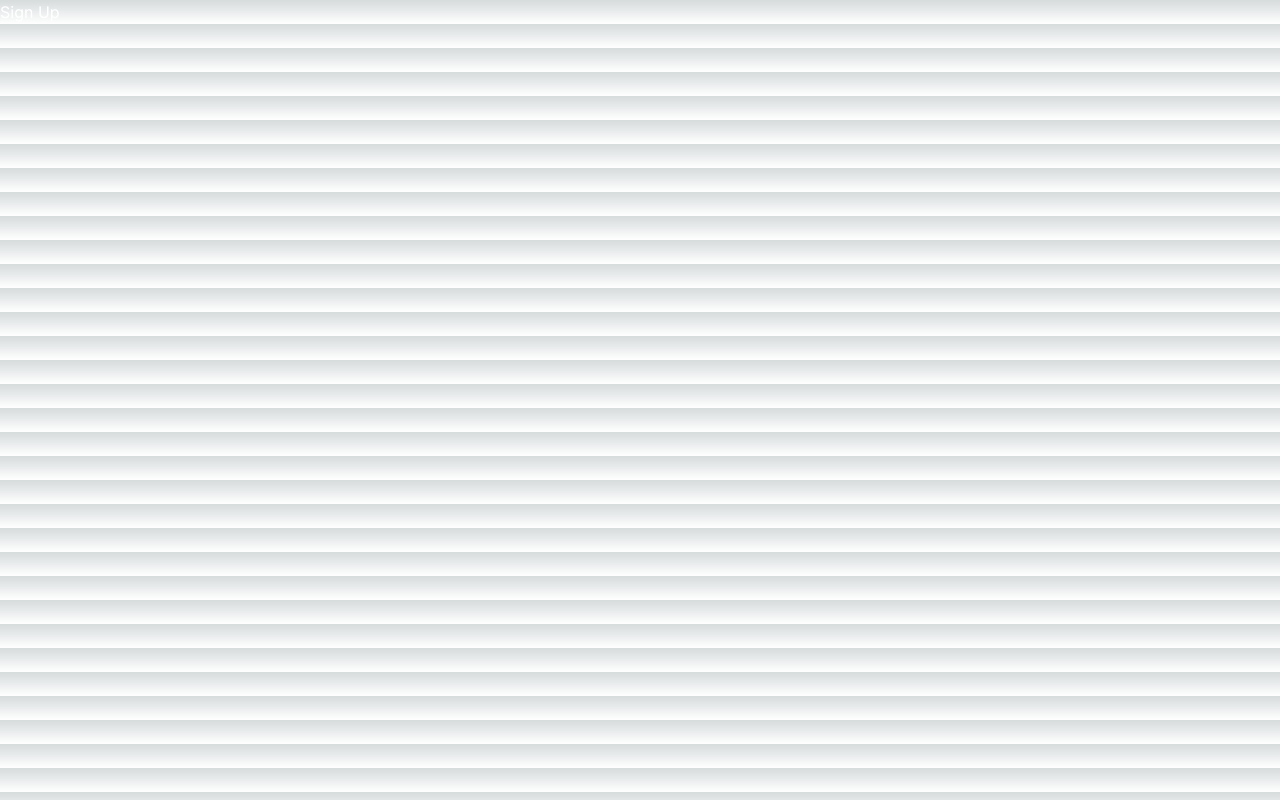
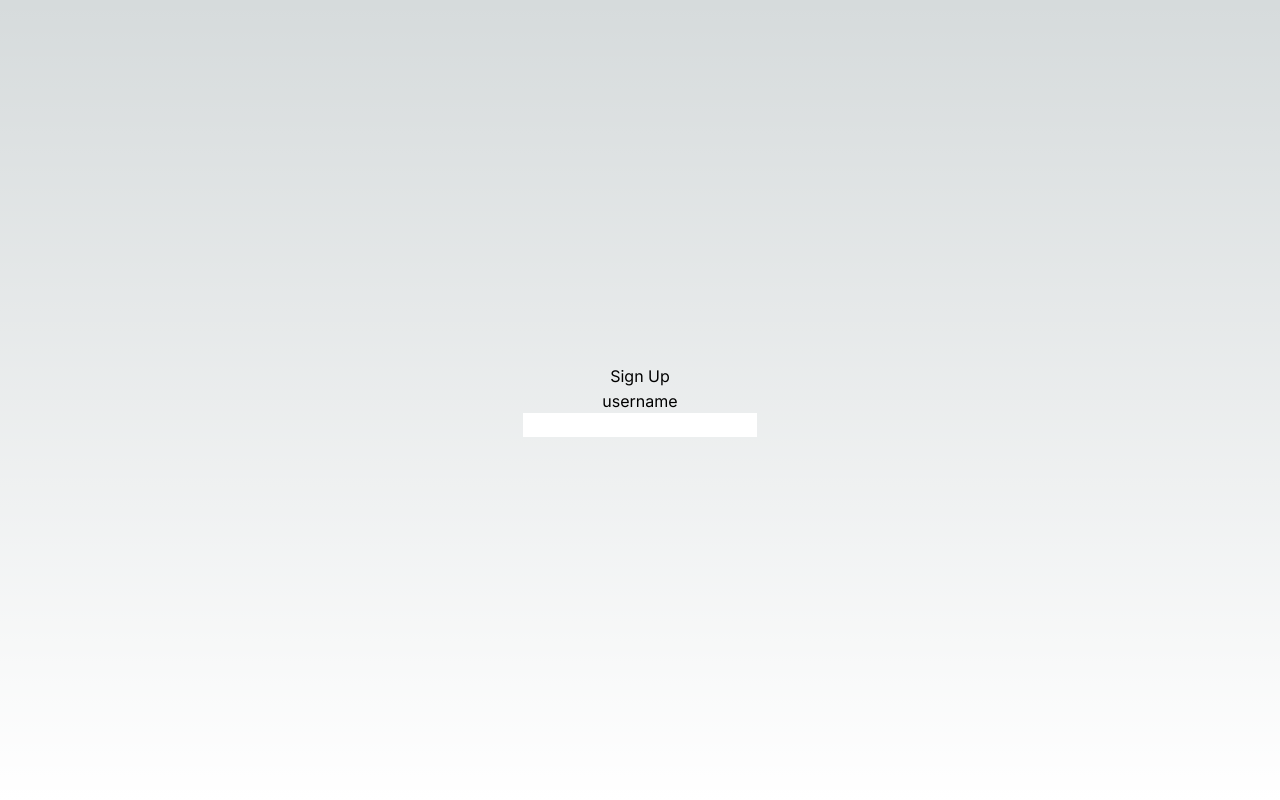
Before and after one commit to 4cody/next-auth, a Next.js app: page /signup in a window 1280 px wide. Built offline with nearby package versions, Linux system fonts and the light colour scheme.

Commit message:
.env to gitignore

```diff
--- a/src/app/signup/page.tsx
+++ b/src/app/signup/page.tsx
@@ -1,7 +1,24 @@
+"use client";
+import Link from "next/link";
+import React from "react";
+import { useRouter } from "next/navigation";
+import axios from "axios";
+
 export default function SignUpPage() {
+  const [user, setUser] = React.useState({
+    email: "",
+    password: "",
+    username: "",
+  });
+
+  const onSignUp = async () => {};
+
   return (
-    <div className="flex">
-      <h1 className="text-center text-white">Sign Up</h1>
+    <div className="flex flex-col items-center justify-center min-h-screen py-2">
+      <h1 className="">Sign Up</h1>
+      <hr />
+      <label htmlFor="username">username</label>
+      <input type="text" id="username" value={user.username} />
     </div>
   );
 }
```
Also changed, not shown: src/dbConfig/dbConfig.ts (added, +22 -0 lines), 2 other files (tests, documents, lock files or other folders).
